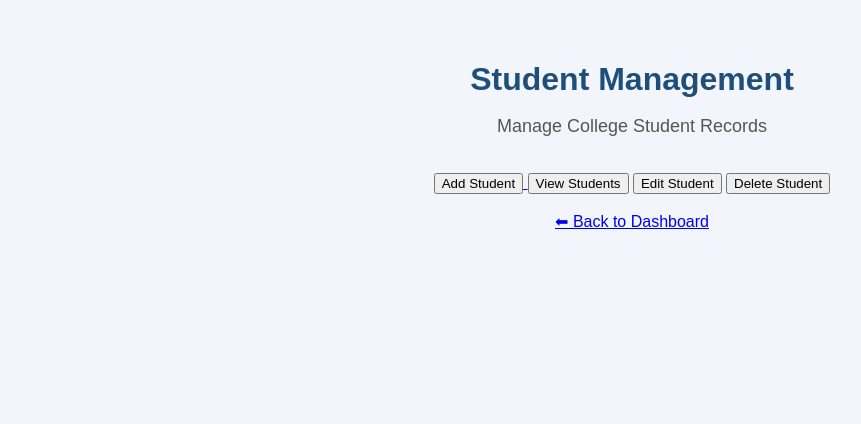
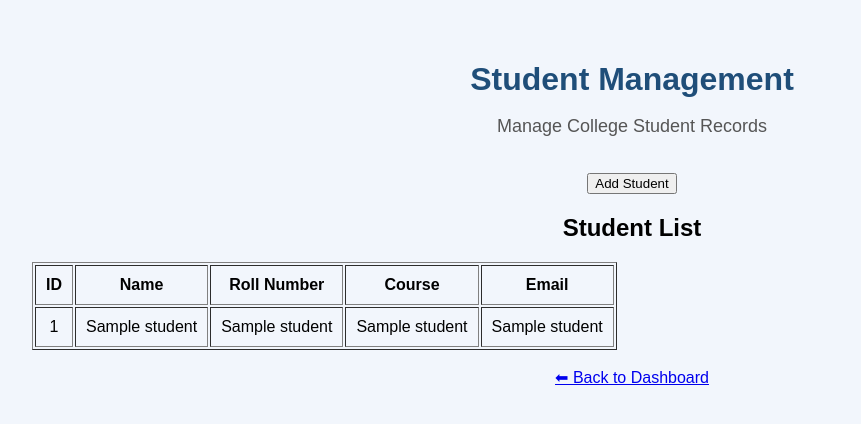
Before and after one commit to krishnachauhan0204-collab/College-ERP-Management-System, a Flask app: template templates/students.html in a window 1280 px wide. Shown: the top 424 px of the page, without its empty margins (8-869 px from the left). Run offline with Flask 3, Linux system fonts and the light colour scheme; the template is opened without the code that fills it: most values are stand-ins (such as "Sample title", 1, 10 or a date in 2020).

Commit message:
Update students.html

```diff
--- a/templates/students.html
+++ b/templates/students.html
@@ -13,15 +13,37 @@
 
     <br>
 
-  <a href="/add-student">
-    <button>Add Student</button>
-</a>
+    <a href="/add-student">
+        <button>Add Student</button>
+    </a>
 
-<button>View Students</button>
-<button>Edit Student</button>
-<button>Delete Student</button>
+    <h2>Student List</h2>
 
-    <br><br>
+    {% if students %}
+        <table border="1" cellpadding="10">
+            <tr>
+                <th>ID</th>
+                <th>Name</th>
+                <th>Roll Number</th>
+                <th>Course</th>
+                <th>Email</th>
+            </tr>
+
+            {% for student in students %}
+            <tr>
+                <td>{{ student[0] }}</td>
+                <td>{{ student[1] }}</td>
+                <td>{{ student[2] }}</td>
+                <td>{{ student[3] }}</td>
+                <td>{{ student[4] }}</td>
+            </tr>
+            {% endfor %}
+        </table>
+    {% else %}
+        <p>No students added yet.</p>
+    {% endif %}
+
+    <br>
 
     <a href="/">⬅ Back to Dashboard</a>
 
```
